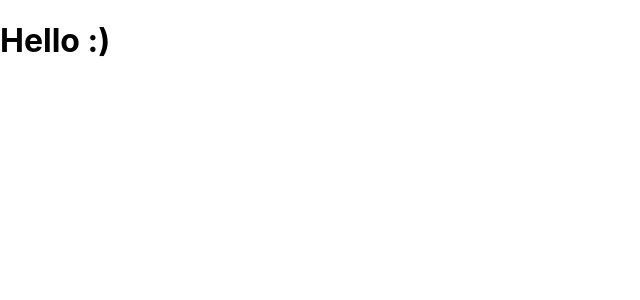
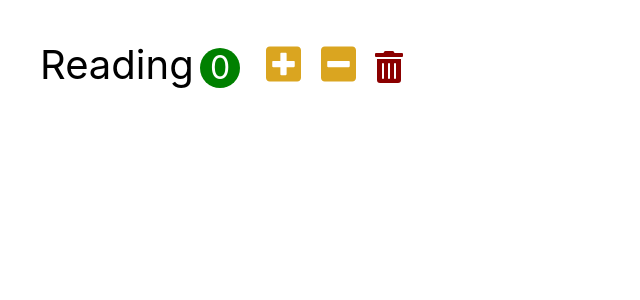
Before and after one commit to youmeSon/habit-tracker-new, a React (Create React App) app: page / in a window 1280 px wide. Shown: the top 300 px of the page, without its empty margins (0-640 px from the left). Built offline with nearby package versions, Linux system fonts and the light colour scheme.

Commit message:
Create a habit component

```diff
--- a/package.json
+++ b/package.json
@@ -3,6 +3,7 @@
   "version": "0.1.0",
   "private": true,
   "dependencies": {
+    "@fortawesome/fontawesome-free": "^5.15.3",
     "@testing-library/jest-dom": "^5.11.4",
     "@testing-library/react": "^11.1.0",
     "@testing-library/user-event": "^12.1.10",
--- a/src/App.css
+++ b/src/App.css
@@ -1,38 +1,40 @@
-.App {
-  text-align: center;
+* {
+  box-sizing: border-box;
 }
 
-.App-logo {
-  height: 40vmin;
-  pointer-events: none;
+button {
+  outline: none;
+  border: 0;
+  background-color: transparent;
+  margin: 0 0.1em;
+  font-size: 2.5rem;
 }
 
-@media (prefers-reduced-motion: no-preference) {
-  .App-logo {
-    animation: App-logo-spin infinite 20s linear;
-  }
+.habit {
+  list-style: none;
+  font-size: 2.5rem;
+  padding: 1em;
 }
 
-.App-header {
-  background-color: #282c34;
-  min-height: 100vh;
-  display: flex;
-  flex-direction: column;
-  align-items: center;
-  justify-content: center;
-  font-size: calc(10px + 2vmin);
+.habit-count {
+  display: inline-block;
+  font-size: 2rem;
+  width: 2.5rem;
+  height: 2.5rem;
+  line-height: 2.5rem;
+  margin: 0 0.5em 0 0.2em;
+  text-align: center;
   color: white;
+  border-radius: 50%;
+  background-color: green;
 }
 
-.App-link {
-  color: #61dafb;
+.habit-increase,
+.habit-decrease {
+  color: goldenrod;
 }
 
-@keyframes App-logo-spin {
-  from {
-    transform: rotate(0deg);
-  }
-  to {
-    transform: rotate(360deg);
-  }
+.habit-delete {
+  font-size: 2rem;
+  color: darkred;
 }
--- a/src/app.jsx
+++ b/src/app.jsx
@@ -1,8 +1,9 @@
-import React from 'react';
-import './app.css';
+import React from "react";
+import "./app.css";
+import Habit from "./components/habit";
 
 function App() {
-  return <h1>Hello :)</h1>
+  return <Habit />;
 }
 
 export default App;
--- /dev/null
+++ b/src/components/habit.jsx
@@ -0,0 +1,45 @@
+import React, { Component } from "react";
+
+class Habit extends Component {
+  state = {
+    count: 0,
+  };
+
+  handleIncrement = () => {
+    this.setState({ count: this.state.count + 1 });
+  };
+
+  handleDecrement = () => {
+    const count = this.state.count - 1;
+    this.setState({ count: count < 0 ? 0 : count });
+  };
+
+  render() {
+    return (
+      <li className="habit">
+        <span>Reading</span>
+        <span className="habit-count">{this.state.count}</span>
+        <button
+          className="habit-button habit-increase"
+          onClick={this.handleIncrement}
+        >
+          <i className="fas fa-plus-square"></i>
+        </button>
+        <button
+          className="habit-button habit-decrease"
+          onClick={this.handleDecrement}
+        >
+          <i className="fas fa-minus-square"></i>
+        </button>
+        <button
+          className="habit-button habit-delete"
+          onClick={this.handleDelete}
+        >
+          <i className="fas fa-trash-alt"></i>
+        </button>
+      </li>
+    );
+  }
+}
+
+export default Habit;
```
Also changed, not shown: src/index.js (+6 -6 lines), 1 other file (tests, documents, lock files or other folders).
